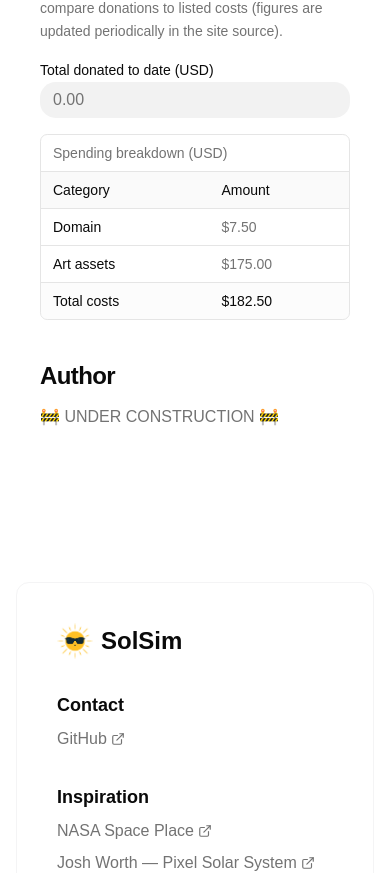
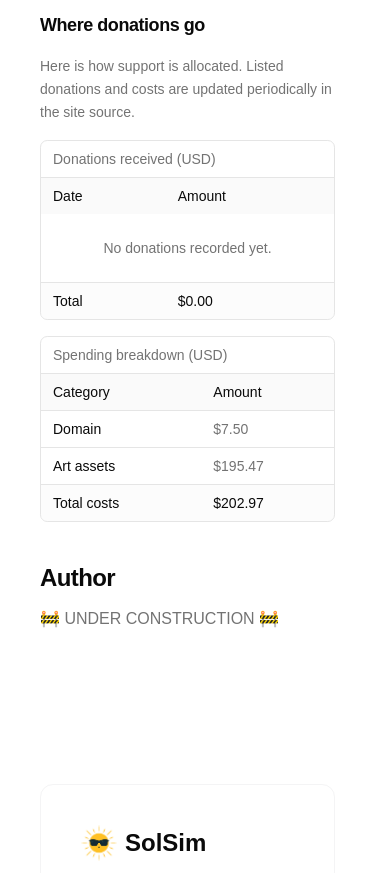
Before and after one commit to mjf1406/solsim, a React (Vite) app: page /about in a window 390 px wide. Shown: the part 3349-4222 px from the top of the page. Built offline with nearby package versions, Linux system fonts and the light colour scheme.

Commit message:
UI and UX updates

```diff
--- a/src/routes/__root.tsx
+++ b/src/routes/__root.tsx
@@ -9,7 +9,7 @@ function RootLayout() {
     <AppHeaderSlotsProvider>
       <TooltipProvider delayDuration={0}>
         <AppHeader />
-        <div className="min-h-svh pt-(--app-header-h)">
+        <div className="flex min-h-svh flex-col pt-(--app-header-h)">
           <Outlet />
         </div>
       </TooltipProvider>
--- a/src/routes/_app/route.tsx
+++ b/src/routes/_app/route.tsx
@@ -31,7 +31,7 @@ function AppShellLayout() {
     <SidebarProvider
       storageKey={SIDEBAR_STORAGE_KEY_LEFT}
       className={cn(
-        "min-h-[calc(100svh-var(--app-header-h))] w-full flex-1",
+        "flex min-h-0 w-full flex-1",
         "[--sidebar-width:14rem] md:[--sidebar-width:15rem]"
       )}
     >
--- a/src/routes/_web/-home-components/footer.tsx
+++ b/src/routes/_web/-home-components/footer.tsx
@@ -1,11 +1,32 @@
 import { Separator } from "@/components/ui/separator"
 import { APP_NAME } from "@/lib/constants"
+import { cn } from "@/lib/utils"
 import { ExternalLink } from "lucide-react"
 import { Link } from "@tanstack/react-router"
 
-export const FooterSection = () => {
+export type FooterSectionProps = {
+  /**
+   * `wide` uses the marketing `container` width (home and similar).
+   * `narrow` matches the about/article column (`max-w-3xl` + horizontal padding).
+   */
+  layout?: "wide" | "narrow"
+  className?: string
+}
+
+export function FooterSection({
+  layout = "wide",
+  className,
+}: FooterSectionProps) {
   return (
-    <footer id="footer" className="container py-24 sm:py-32">
+    <footer
+      id="footer"
+      className={cn(
+        "w-full py-24 sm:py-32",
+        layout === "wide" && "container mx-auto",
+        layout === "narrow" && "max-w-3xl self-center px-6 lg:px-8",
+        className
+      )}
+    >
       <div className="rounded-2xl border border-secondary bg-card p-10">
         <div className="flex flex-col gap-8 sm:flex-row sm:items-start sm:justify-between md:gap-12">
           <Link to="/" className="flex w-fit items-center font-bold">
--- a/src/routes/_web/about/-components/donation.tsx
+++ b/src/routes/_web/about/-components/donation.tsx
@@ -1,24 +1,27 @@
-import { useMemo, useState } from "react"
+import { useMemo } from "react"
 
 import { KofiDonation } from "@/components/third-party-brands/kofi-button"
 import { PatreonDonation } from "@/components/third-party-brands/patreon-button"
-import { Input } from "@/components/ui/input"
-import { Label } from "@/components/ui/label"
 
 /**
  * Maintainer: update totals here when you refresh this section.
  * Amounts are USD.
  */
-const DEFAULT_REPORTED_TOTAL_DONATED = ""
-
 const EXPENSE_LINE_ITEMS: ReadonlyArray<{
   id: string
   category: string
   amount: number
 }> = [
   { id: "domain", category: "Domain", amount: 7.5 },
-  { id: "art", category: "Art assets", amount: 175 },
+  { id: "art", category: "Art assets", amount: 195.47 },
 ]
+
+/** Individual donations (USD). Dates are ISO `YYYY-MM-DD`. Maintainer: append rows as they come in. */
+const DONATION_LINE_ITEMS: ReadonlyArray<{
+  id: string
+  date: string
+  amount: number
+}> = []
 
 function formatUsd(value: number) {
   return new Intl.NumberFormat("en-US", {
@@ -28,23 +31,31 @@ function formatUsd(value: number) {
   }).format(value)
 }
 
+function formatDonationDate(isoDate: string) {
+  const parts = isoDate.split("-").map(Number)
+  const [y, m, d] = parts
+  if (parts.length !== 3 || !y || !m || !d) return isoDate
+  return new Intl.DateTimeFormat("en-US", {
+    year: "numeric",
+    month: "short",
+    day: "numeric",
+    timeZone: "UTC",
+  }).format(new Date(Date.UTC(y, m - 1, d)))
+}
+
 export function AboutDonateSection() {
-  const [totalDonatedInput, setTotalDonatedInput] = useState(
-    DEFAULT_REPORTED_TOTAL_DONATED
-  )
-
-  const totalDonated = useMemo(() => {
-    const n = Number.parseFloat(totalDonatedInput.replace(/,/g, ""))
-    return Number.isFinite(n) && n >= 0 ? n : null
-  }, [totalDonatedInput])
-
   const expenseSum = useMemo(
     () => EXPENSE_LINE_ITEMS.reduce((acc, row) => acc + row.amount, 0),
     []
   )
 
+  const donationSum = useMemo(
+    () => DONATION_LINE_ITEMS.reduce((acc, row) => acc + row.amount, 0),
+    []
+  )
+
   const surplus =
-    totalDonated != null && expenseSum > 0 ? totalDonated - expenseSum : null
+    donationSum > 0 && expenseSum > 0 ? donationSum - expenseSum : null
 
   return (
     <section
@@ -76,26 +87,59 @@ export function AboutDonateSection() {
           Where donations go
         </h3>
         <p className="text-sm leading-relaxed text-muted-foreground">
-          Here is how support is allocated. You can enter the cumulative total
-          raised so readers can compare donations to listed costs (figures are
-          updated periodically in the site source).
+          Here is how support is allocated. Listed donations and costs are
+          updated periodically in the site source.
         </p>
 
-        <div className="max-w-xs space-y-2">
-          <Label htmlFor="total-donated-input">
-            Total donated to date (USD)
-          </Label>
-          <Input
-            id="total-donated-input"
-            type="text"
-            inputMode="decimal"
-            placeholder="0.00"
-            autoComplete="off"
-            aria-describedby="total-donated-hint"
-            value={totalDonatedInput}
-            onChange={(e) => setTotalDonatedInput(e.target.value)}
-            className="tabular-nums"
-          />
+        <div className="overflow-x-auto rounded-lg border">
+          <table className="w-full min-w-[18rem] text-left text-sm">
+            <caption className="border-b px-3 py-2 text-left text-muted-foreground">
+              Donations received (USD)
+            </caption>
+            <thead className="bg-muted/50">
+              <tr>
+                <th scope="col" className="px-3 py-2 font-medium">
+                  Date
+                </th>
+                <th scope="col" className="px-3 py-2 font-medium">
+                  Amount
+                </th>
+              </tr>
+            </thead>
+            <tbody>
+              {DONATION_LINE_ITEMS.length === 0 ? (
+                <tr>
+                  <td
+                    colSpan={2}
+                    className="px-3 py-6 text-center text-muted-foreground"
+                  >
+                    No donations recorded yet.
+                  </td>
+                </tr>
+              ) : (
+                DONATION_LINE_ITEMS.map((row) => (
+                  <tr key={row.id} className="border-t">
+                    <td className="px-3 py-2 text-muted-foreground">
+                      {formatDonationDate(row.date)}
+                    </td>
+                    <td className="px-3 py-2 tabular-nums">
+                      {formatUsd(row.amount)}
+                    </td>
+                  </tr>
+                ))
+              )}
+            </tbody>
+            <tfoot>
+              <tr className="border-t bg-muted/30 font-medium">
+                <th scope="row" className="px-3 py-2 text-left font-medium">
+                  Total
+                </th>
+                <td className="px-3 py-2 tabular-nums">
+                  {formatUsd(donationSum)}
+                </td>
+              </tr>
+            </tfoot>
+          </table>
         </div>
 
         <div className="overflow-x-auto rounded-lg border">
@@ -111,7 +155,7 @@ export function AboutDonateSection() {
                 <th scope="col" className="px-3 py-2 font-medium">
                   Amount
                 </th>
-                {totalDonated != null && totalDonated > 0 ? (
+                {donationSum > 0 ? (
                   <th scope="col" className="px-3 py-2 font-medium">
                     Share of donations
                   </th>
@@ -121,9 +165,7 @@ export function AboutDonateSection() {
             <tbody>
               {EXPENSE_LINE_ITEMS.map((row) => {
                 const donationShare =
-                  totalDonated != null && totalDonated > 0
-                    ? (row.amount / totalDonated) * 100
-                    : null
+                  donationSum > 0 ? (row.amount / donationSum) * 100 : null
                 return (
                   <tr key={row.id} className="border-t">
                     <td className="px-3 py-2">{row.category}</td>
@@ -148,9 +190,9 @@ export function AboutDonateSection() {
                   <td className="px-3 py-2 tabular-nums">
                     {formatUsd(expenseSum)}
                   </td>
-                  {totalDonated != null && totalDonated > 0 ? (
+                  {donationSum > 0 ? (
                     <td className="px-3 py-2 text-muted-foreground tabular-nums">
-                      {((expenseSum / totalDonated) * 100).toFixed(1)}%
+                      {((expenseSum / donationSum) * 100).toFixed(1)}%
                     </td>
                   ) : null}
                 </tr>
@@ -158,11 +200,11 @@ export function AboutDonateSection() {
             ) : null}
           </table>
         </div>
-        {totalDonated != null && expenseSum > 0 ? (
+        {donationSum > 0 && expenseSum > 0 ? (
           <p className="text-sm leading-relaxed text-muted-foreground">
             {surplus != null && surplus >= 0 ? (
               <>
-                Entered donations ({formatUsd(totalDonated)}) cover these costs
+                Listed donations ({formatUsd(donationSum)}) cover these costs
                 with{" "}
                 <span className="font-medium text-foreground tabular-nums">
                   {formatUsd(surplus)}
@@ -171,8 +213,8 @@ export function AboutDonateSection() {
               </>
             ) : (
               <>
-                These costs ({formatUsd(expenseSum)}) exceed entered donations (
-                {formatUsd(totalDonated)}) by{" "}
+                These costs ({formatUsd(expenseSum)}) exceed listed donations (
+                {formatUsd(donationSum)}) by{" "}
                 <span className="font-medium text-foreground tabular-nums">
                   {formatUsd(Math.abs(surplus ?? 0))}
                 </span>
--- a/src/routes/_web/about/index.tsx
+++ b/src/routes/_web/about/index.tsx
@@ -8,8 +8,8 @@ export const Route = createFileRoute("/_web/about/")({
 
 function AboutPage() {
   return (
-    <>
-      <article className="mx-auto w-full max-w-3xl px-6 pt-6 pb-14 lg:px-8">
+    <div className="mx-auto flex w-full flex-col items-stretch">
+      <article className="w-full max-w-3xl self-center px-6 pt-6 pb-14 lg:px-8">
         <header className="mb-10 space-y-2">
           <h1 className="font-heading text-3xl font-semibold tracking-tight sm:text-4xl">
             About
@@ -234,7 +234,7 @@ function AboutPage() {
           </section>
         </div>
       </article>
-      <FooterSection />
-    </>
+      <FooterSection layout="narrow" />
+    </div>
   )
 }
--- a/src/routes/_web/route.tsx
+++ b/src/routes/_web/route.tsx
@@ -6,7 +6,7 @@ export const Route = createFileRoute("/_web")({
 
 function RouteComponent() {
   return (
-    <div className="p-4 lg:p-8">
+    <div className="flex min-h-0 flex-1 flex-col overflow-y-auto p-4 scrollbar-stable lg:p-8">
       <Outlet />
     </div>
   )
--- a/src/routes/_web/teacher/index.tsx
+++ b/src/routes/_web/teacher/index.tsx
@@ -1,9 +1,22 @@
 import { createFileRoute } from "@tanstack/react-router"
+import { FooterSection } from "../-home-components/footer"
 
 export const Route = createFileRoute("/_web/teacher/")({
   component: RouteComponent,
 })
 
 function RouteComponent() {
-  return <div>🚧 Under construction 🚧</div>
+  return (
+    <div className="mx-auto flex w-full flex-col items-stretch">
+      <article className="min-h-screen w-full max-w-3xl self-center px-6 pt-6 pb-14 lg:px-8">
+        <header className="mb-10 space-y-2">
+          <h1 className="font-heading text-3xl font-semibold tracking-tight sm:text-4xl">
+            Teacher
+          </h1>
+        </header>
+        <div>🚧 Under construction 🚧</div>
+      </article>
+      <FooterSection />
+    </div>
+  )
 }
```
